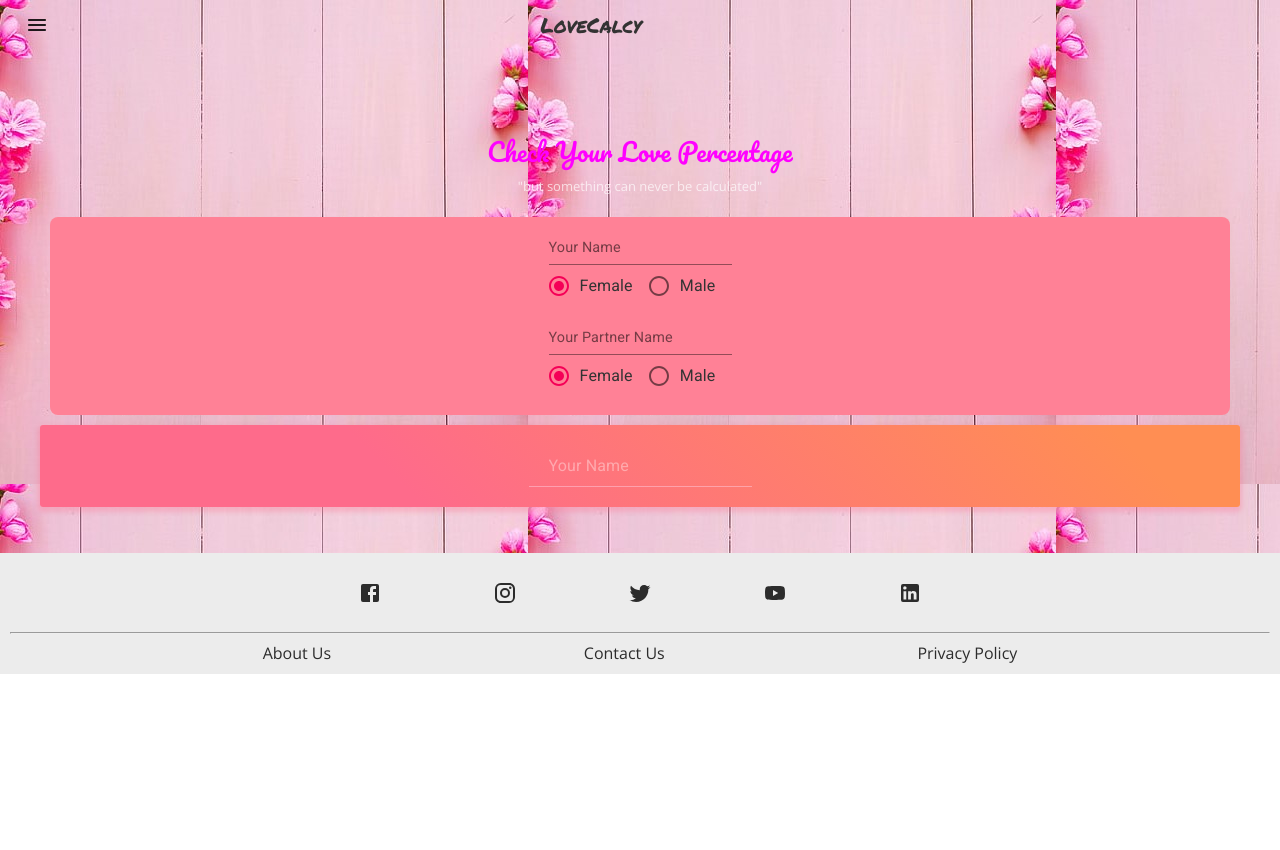
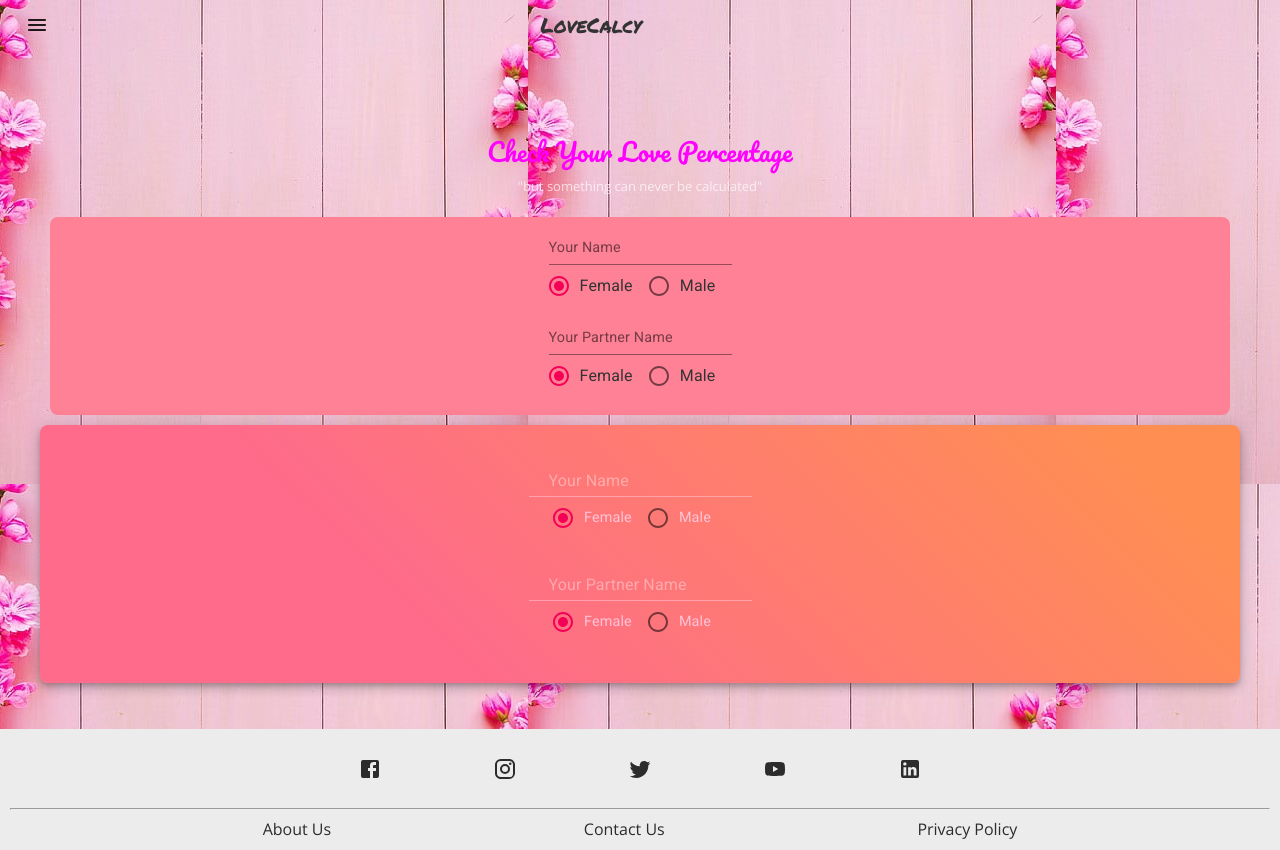
Before and after one commit to amanjatx/netyforms-repo, a React (Create React App) app: page / in a window 1280 px wide. Before the commit the page ends 800 px from the top, so only its background shows below. Built offline with nearby package versions, Linux system fonts and the light colour scheme.

Commit message:
CCBox updated

```diff
--- a/src/Component/CCBox.js
+++ b/src/Component/CCBox.js
@@ -1,51 +1,87 @@
 import React from 'react'
-import {Grid, Button, Paper, TextField, FormControl, Input} from '@material-ui/core'
+import {RadioGroup, FormControlLabel, Radio, Paper, TextField, FormControl, Input} from '@material-ui/core'
 import { createMuiTheme, makeStyles, ThemeProvider } from '@material-ui/core/styles';
-import styles from '../CSS/style.module.css'
 
 const useStyles = makeStyles({
     root: {
-        display : 'flex',
-        justifyContent : 'center',
-        alignItems : 'center',
         background: 'linear-gradient(45deg, #FE6B8B 30%, #FF8E53 90%)',
-        borderRadius: 3,
+        borderRadius: 8,
         border: 0,
-        color: 'white',
         padding: '20px 30px',
         margin : '10px 40px',
-        boxShadow: '0 3px 5px 2px rgba(255, 105, 135, .3)',
-      },
-      input: {
-        '&:hover:not(.Mui-disabled):before' : {
-            borderBottom : '1px solid rgba(255, 51, 133, 1)' // outer click
-        },
-        '&:hover:not(.Mui-disabled):after' : {
-            border : '1px solid rgba(255, 51, 133, 1)' // animation in
-        },
-        '&:before' : {
-            borderBottom: '1px solid rgba(255, 204, 224, 0.5)', // normally
-        },
-        '&:after': {
-            borderBottom: '1px solid rgba(255, 51, 133, 1)', //animation out 255, 51, 133
-        },
-        color : 'rgba(255,255,255, 0.9)',
-        padding : '5px 20px',
+        '& > div' : {
+            display : 'flex',
+            flexDirection : 'column',
+            justifyContent : 'center',
+            alignItems : 'center',
+            // backgroundColor : 'black',
+            padding : '10px 0',
+            margin : '10px 0'
+        }
+    },
+    input: {
+        '&:hover:not(.Mui-disabled):before' : { borderBottom : '1px solid rgba(255, 51, 133, 1)'  }, // outer click /
+        '&:hover:not(.Mui-disabled):after'  : { border : '1px solid rgba(255, 51, 133, 1)'  }, // animation in
+        '&:before' : { borderBottom: '1px solid rgba(255, 204, 224, 0.5)',  }, // normally
+        '&:after'  : { borderBottom: '1px solid rgba(255, 51, 133, 1)', },  //animation out s
+        color   : 'rgba(255,255,255, 0.9)',
+        padding : '0px 20px',
+    },
+    rootRadioGroup : {
+        display : 'flex',
+        flexDirection : 'row',
+        justifyContent : 'center',
+        alignitems : 'center',
+    },
+    labelFormControlLabelRadio : {
+        color : 'rgba(255, 204, 224, 0.9)',
+        fontSize : '90%'
     }
-
 })
 
 function CCBox() {
+    const [value1, setValue1] = React.useState('female');
+    const handleChange1 = (event) => setValue1(event.target.value);
+
+    const [value2, setValue2] = React.useState('female');
+    const handleChange2 = (event) => setValue2(event.target.value);
+
     const classes = useStyles();
+
+    const data = [
+        {
+            title : 'Your Name', name : 'name1',
+            radioGroupName : 'genderf1',
+            al : 'gender',
+            val : value1, method : handleChange1,
+        },
+        {
+            title : 'Your Partner Name', name : 'name2',
+            radioGroupName : 'genderf2',
+            al : 'gender',
+            val : value2, method : handleChange2,
+        }
+    ]
+    const dataMap = data.map( (dal) =>
+        <div>
+            <FormControl>
+                <Input id={dal.name} name={dal.name} placeholder={dal.title} classes={{ underline : classes.input}}/>
+            </FormControl>
+            <FormControl>
+                <RadioGroup aria-label={dal.al} name={dal.radioGroupName} value={dal.val} onChange={dal.method} classes={{root : classes.rootRadioGroup}}>
+                    <FormControlLabel value="female" control={<Radio />} label="Female" classes={{label : classes.labelFormControlLabelRadio}}/>
+                    <FormControlLabel value="male" control={<Radio />} label="Male" classes={{label : classes.labelFormControlLabelRadio}}/>
+                </RadioGroup>
+            </FormControl>
+        </div>
+    )
+
     return (
         <>
-        <Paper classes={{ root: classes.root }} >
-            <FormControl>
-                <Input placeholder='Your Name' classes={{ underline : classes.input}}/>
-            </FormControl>
+        <Paper elevation={6} classes={{ root: classes.root }} >
+            {dataMap}
         </Paper>
         </>
     )
 }
-
 export default CCBox
```
Also changed, not shown: 1 other file (tests, documents, lock files or other folders).
